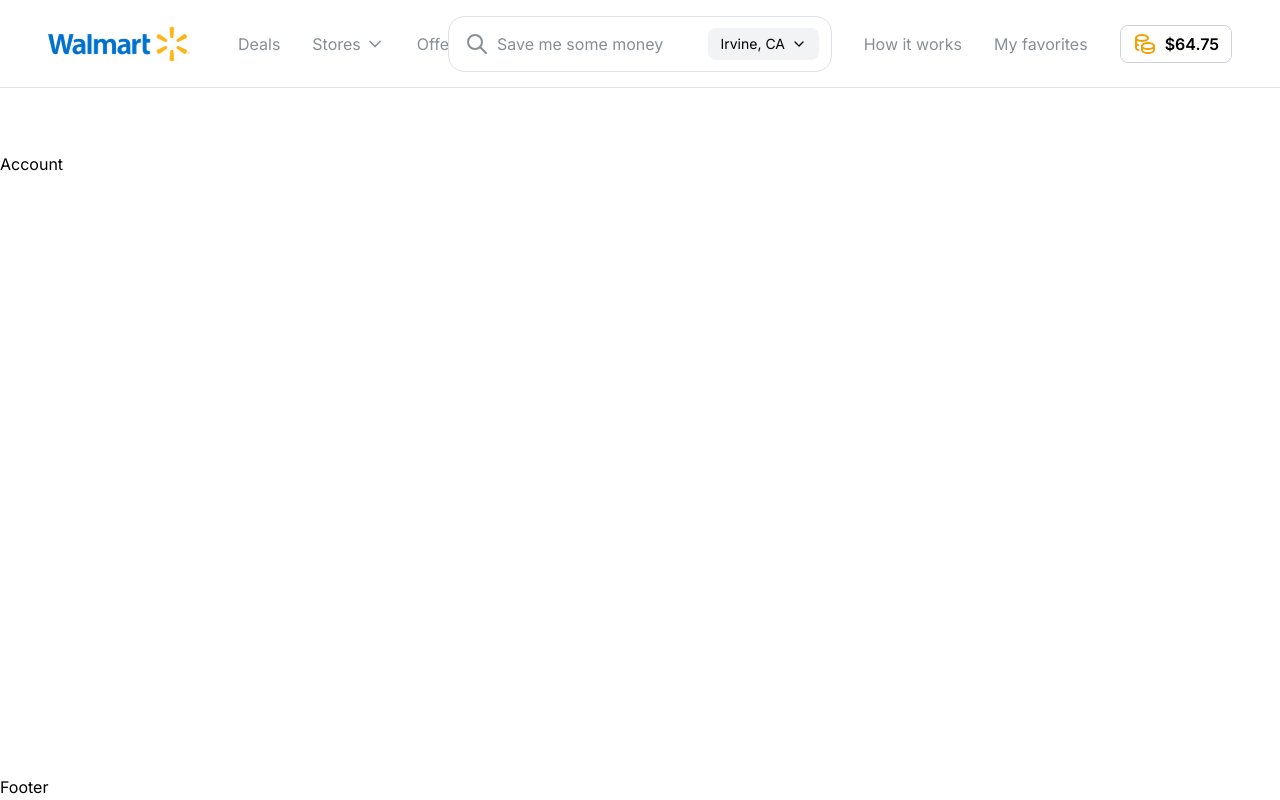
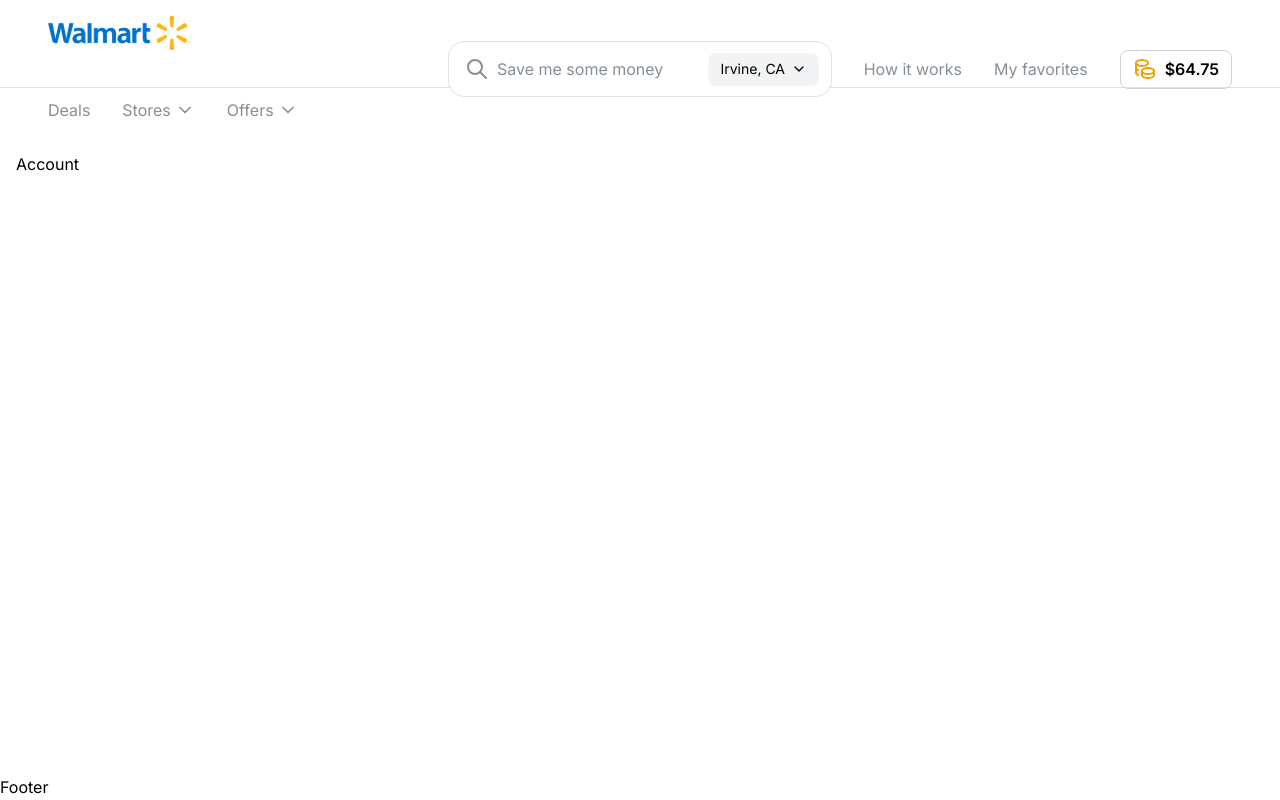
Before and after one commit to tony-finfare/mantine-test, a React (Vite) app: page / in a window 1280 px wide. Built offline with nearby package versions, Linux system fonts and the light colour scheme; a web font is replaced by a local one.

Commit message:
global variables

```diff
--- a/src/App.tsx
+++ b/src/App.tsx
@@ -1,10 +1,10 @@
 import { AppLayout } from "./components/app-layout/AppLayout";
-import { Account } from "./pages/account/Account";
+import { AccountPage } from "./pages/account/AccountPage";
 
 function App() {
   return (
     <AppLayout>
-      <Account />
+      <AccountPage />
     </AppLayout>
   );
 }
--- a/src/components/app-layout/components/app-header/AppHeader.tsx
+++ b/src/components/app-layout/components/app-header/AppHeader.tsx
@@ -3,26 +3,21 @@ import {
   AppShell,
   Box,
   Flex,
+  Group,
   Image,
-  Input,
   List,
   ListItem,
   Text,
 } from "@mantine/core";
 import styles from "./AppHeader.module.css";
-import {
-  IconChevronDown,
-  IconCoinBitcoin,
-  IconCoins,
-  IconSquareDashed,
-} from "@tabler/icons-react";
+import { IconChevronDown, IconCoins } from "@tabler/icons-react";
 import { FC } from "react";
 import { Search } from "../search/Search";
 
 export const AppHeader = () => {
   return (
     <AppShell.Header className={styles["app-header"]}>
-      <Flex columnGap="11">
+      <Group gap="var(--mantine-spacing-11)">
         <Image
           src="/src/assets/walmart.svg"
           className={styles["app-header__logo"]}
@@ -40,11 +35,16 @@ export const AppHeader = () => {
             <FakeMenu label="Offers" />
           </ListItem>
         </List>
-      </Flex>
+      </Group>
       <Box>
         <Search />
       </Box>
-      <Flex c="dimmed" justify="flex-end" align="center" columnGap="9">
+      <Group
+        c="dimmed"
+        justify="flex-end"
+        align="center"
+        gap="var(--mantine-spacing-9)"
+      >
         <Anchor size="md" c="dimmed">
           How it works
         </Anchor>
@@ -65,7 +65,7 @@ export const AppHeader = () => {
             $64.75
           </Text>
         </Flex>
-      </Flex>
+      </Group>
     </AppShell.Header>
   );
 };
--- /dev/null
+++ b/src/index.css
@@ -0,0 +1,3 @@
+:root {
+  --container-max-width: 1400px;
+}
--- a/src/main.tsx
+++ b/src/main.tsx
@@ -3,6 +3,7 @@ import { createRoot } from "react-dom/client";
 import App from "./App.tsx";
 import { Provider } from "./app/Provider.tsx";
 import "@mantine/core/styles.css";
+import "./index.css";
 
 createRoot(document.getElementById("root")!).render(
   <StrictMode>
--- a/src/pages/account/Account.tsx
+++ /dev/null
@@ -1,6 +0,0 @@
-import { Box } from "@mantine/core";
-import styles from "./Account.module.css";
-
-export const Account = () => {
-  return <Box className={styles["account-page"]}>Account</Box>;
-};
--- /dev/null
+++ b/src/pages/account/AccountPage.tsx
@@ -0,0 +1,13 @@
+import { Container } from "@mantine/core";
+import styles from "./Account.module.css";
+
+export const AccountPage = () => {
+  return (
+    <Container
+      size="var(--container-max-width)"
+      className={styles["account-page"]}
+    >
+      Account
+    </Container>
+  );
+};
```
